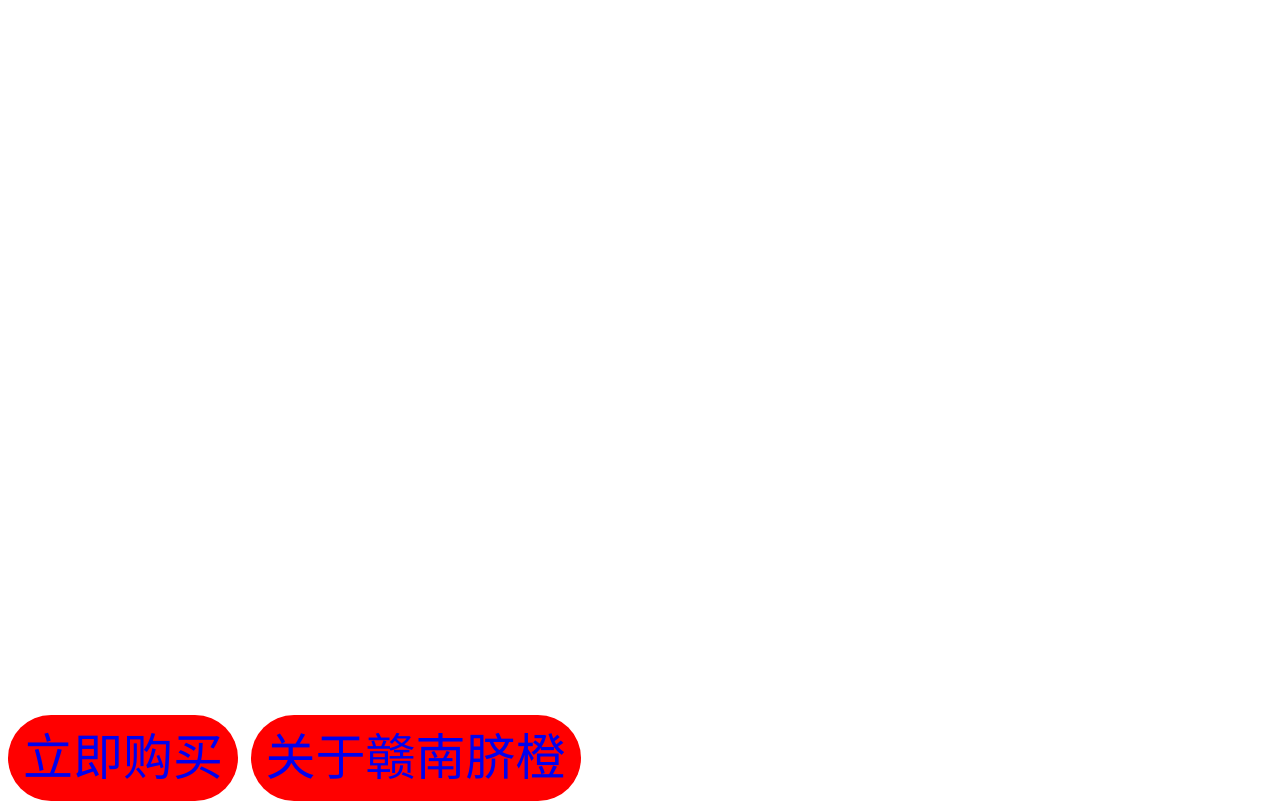
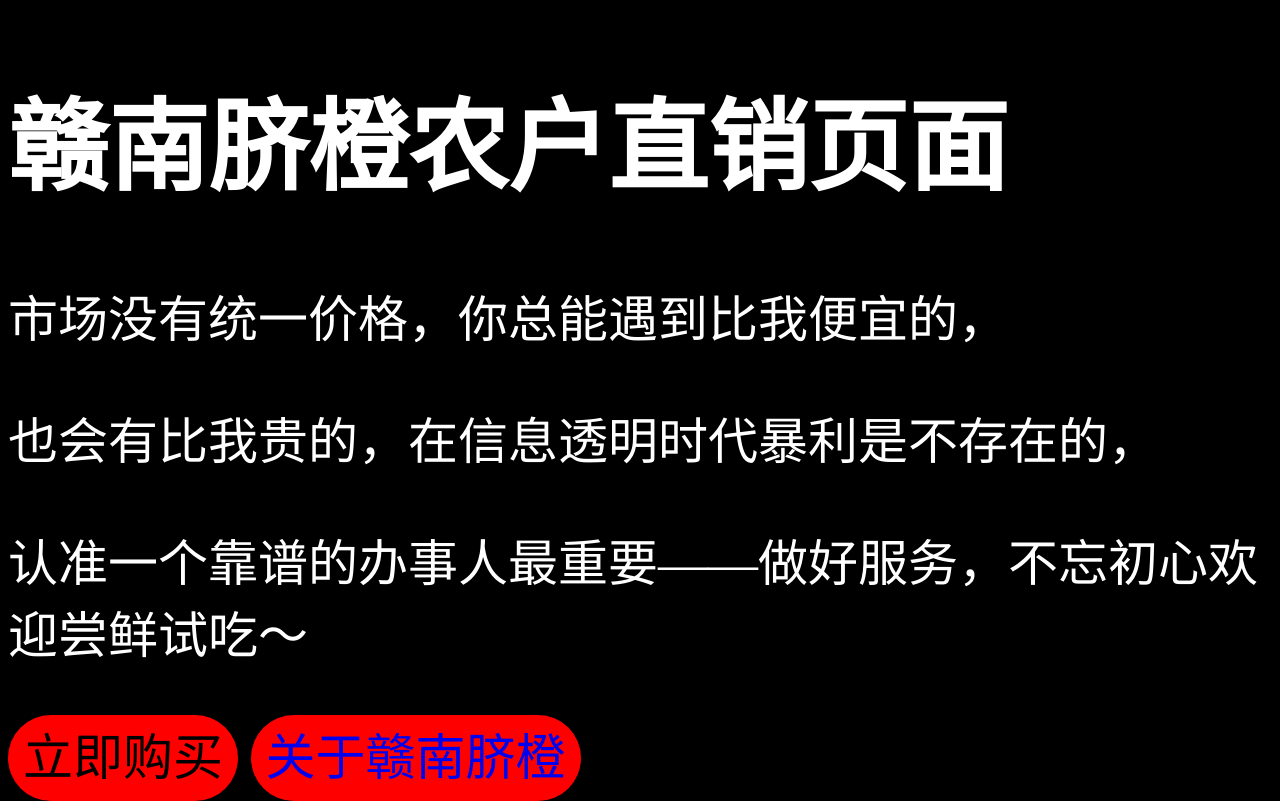
Before and after one commit to gnqj/gnqj.github.io, a plain HTML site: page index.html in a window 1280 px wide. In both pictures the pointer is over the link "立即购买". Drawn offline with Linux system fonts and the light colour scheme.

Commit message:
Update index.css

```diff
--- a/index.css
+++ b/index.css
@@ -1,5 +1,5 @@
 body{
-    background-color: rgb(255, 255, 255);
+    background-color: rgb(0, 0, 0);
     color: rgb(255, 255, 255);
     font-size: 50px;
 }
@@ -10,3 +10,7 @@ a{
     padding: 15px;
     text-decoration: none;
 }
+
+a:hover{
+    color: rgb(0, 0, 0);
+}
```
